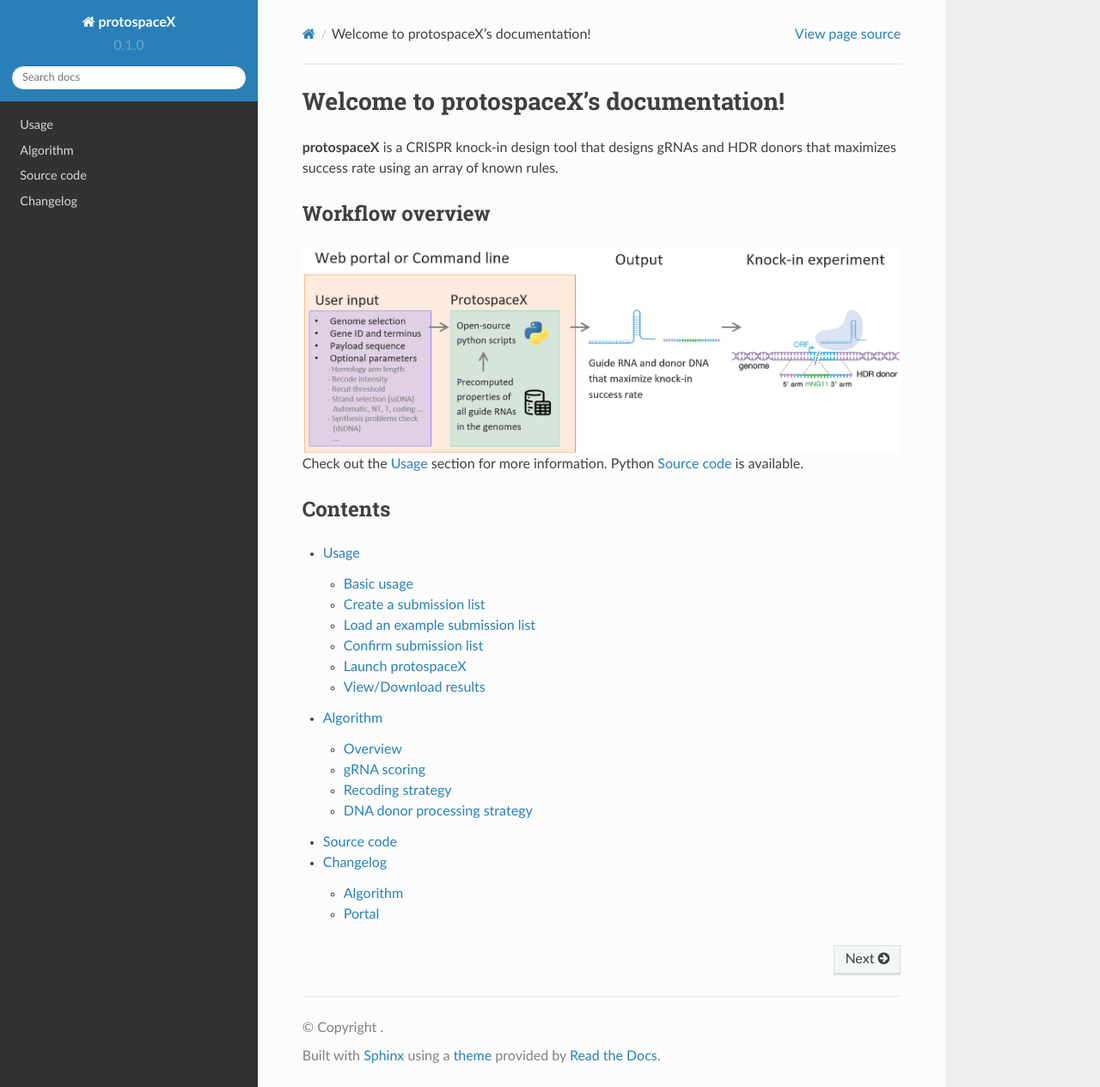
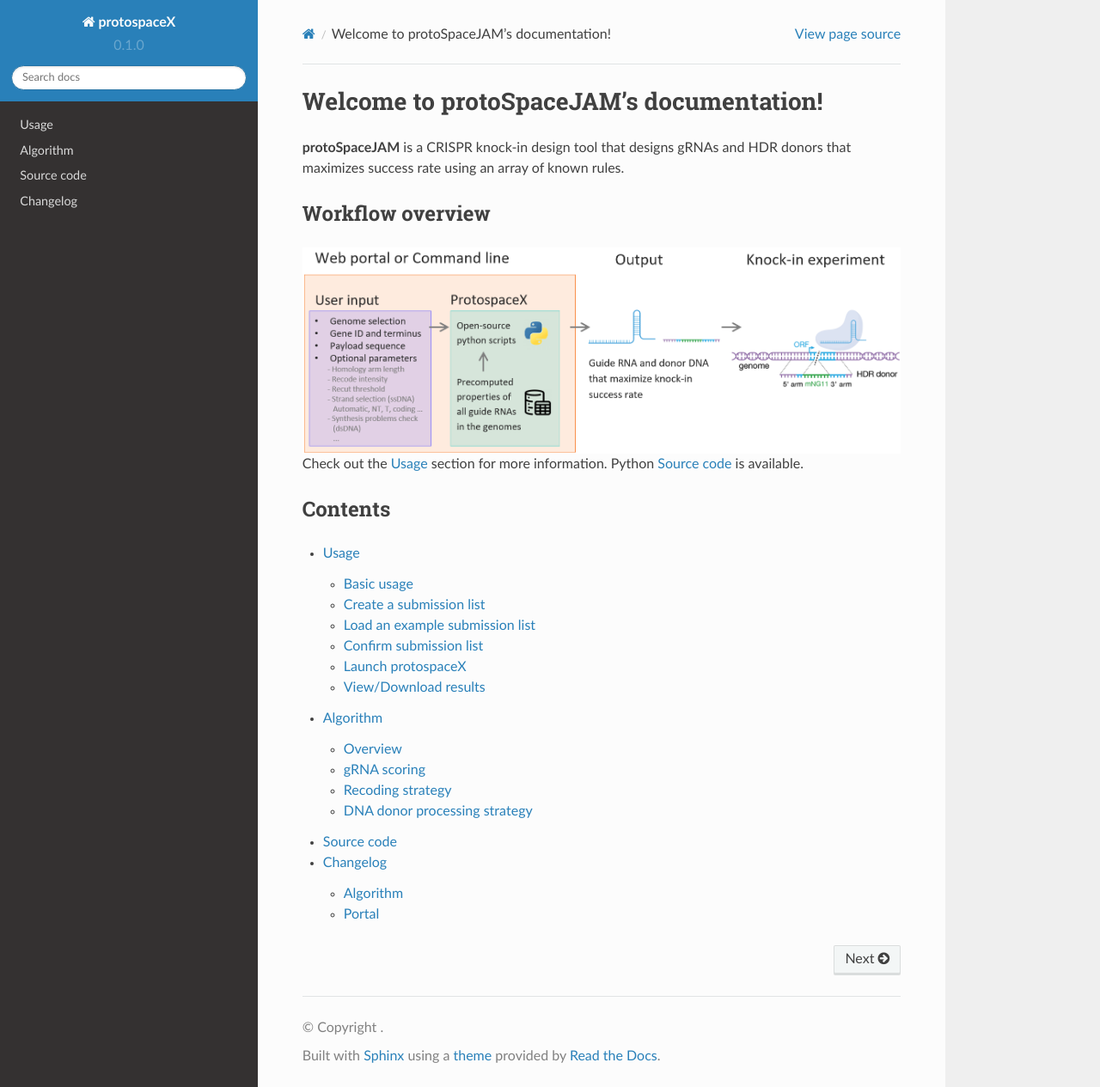
Before and after one commit to duopeng/protoSpaceJAM-readthedocs, a Sphinx documentation site: the page built from docs/source/index.rst, in a window 1280 px wide and 1265 px high. Shown: the whole window at 86% size. Built offline with Sphinx 7.4.7 and the Read the Docs theme 2.0.0, drawn with Linux system fonts in a browser that asks for light colours.

Commit message:
Update index.rst

```diff
--- a/docs/source/index.rst
+++ b/docs/source/index.rst
@@ -1,7 +1,7 @@
-Welcome to protospaceX's documentation!
+Welcome to protoSpaceJAM's documentation!
 =======================================
 
-**protospaceX** is a CRISPR knock-in design tool that designs gRNAs and HDR donors that maximizes success rate using an array of known rules.
+**protoSpaceJAM** is a CRISPR knock-in design tool that designs gRNAs and HDR donors that maximizes success rate using an array of known rules.
 
 Workflow overview
 -----------------
```
